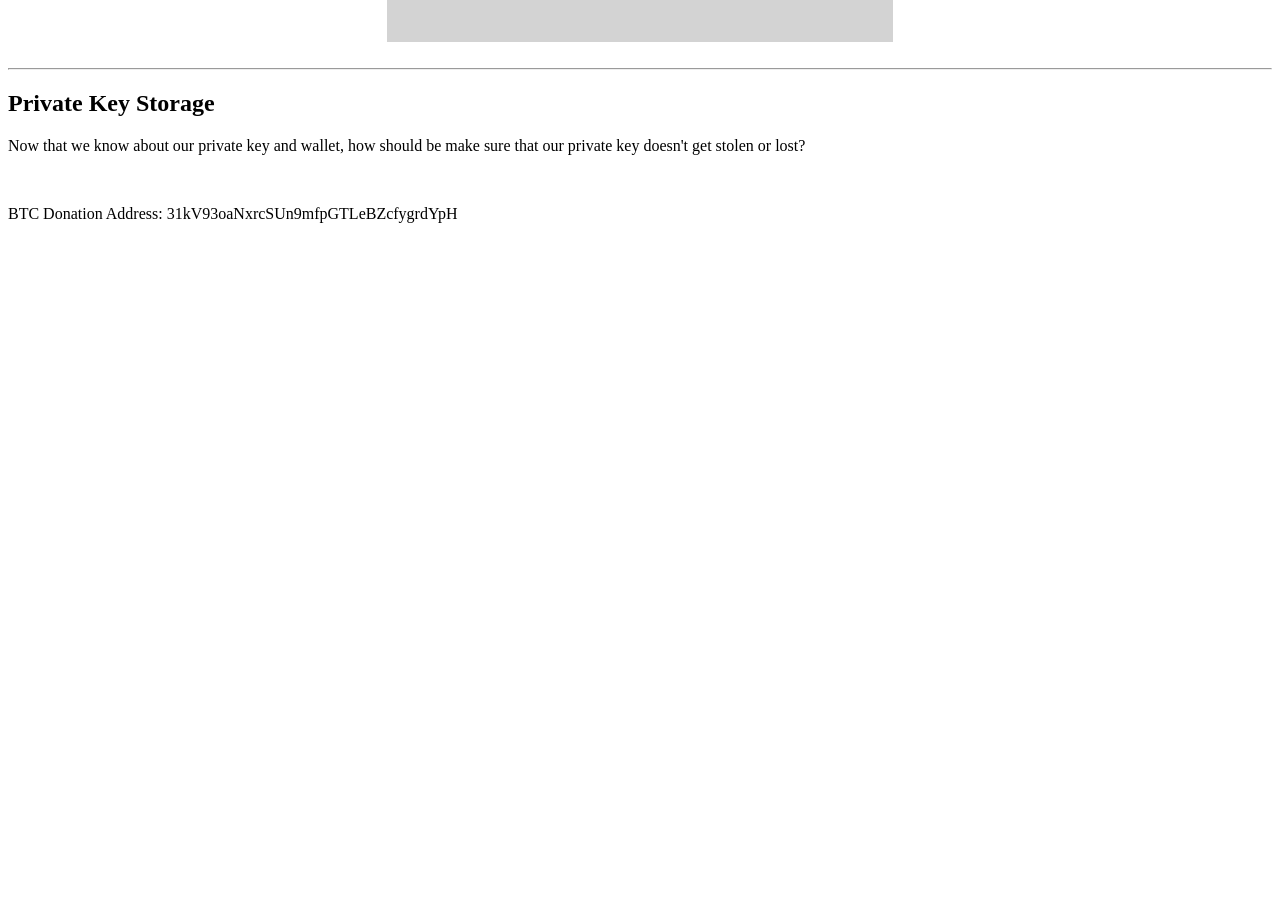
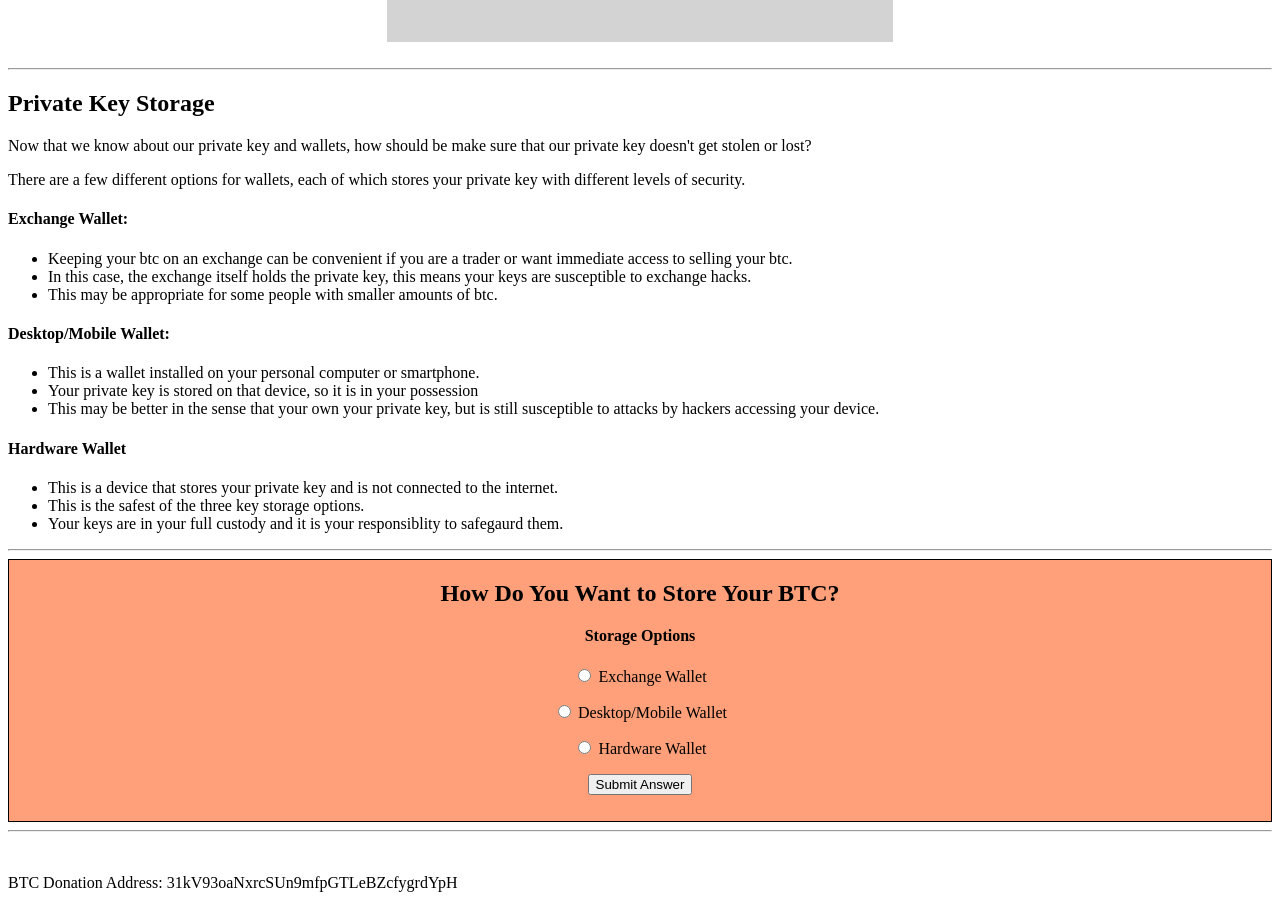
Before and after one commit to DeanCollier/BTC-Custody, a plain HTML site: page index.html in a window 1280 px wide. Shown: the part 1173-2081 px from the top of the page. Before the commit the page ends 1412 px from the top, so only its background shows below. Drawn offline with Linux system fonts and the light colour scheme.

Commit message:
First submission of page.  Added wallet type info and form to select what wallet you would chose

```diff
--- a/index.html
+++ b/index.html
@@ -73,10 +73,66 @@
 
     <div>
     <h2>Private Key Storage</h2>
-    <p>Now that we know about our private key and wallet, how should be make sure that our private key doesn't get stolen or lost?</p>
+    <p>Now that we know about our private key and wallets, how should be make sure that our private key doesn't get stolen or lost?</p>
+    <p>There are a few different options for wallets, each of which stores your private key with different levels of security.</p>
+    <h4>Exchange Wallet: </h4>
+    <p>
+        <ul>
+            <li>Keeping your btc on an exchange can be convenient if you are a trader or want immediate access to selling your btc.</li>
+            <li>In this case, the exchange itself holds the private key, this means your keys are susceptible to exchange hacks.</li>
+            <li>This may be appropriate for some people with smaller amounts of btc.</li>
+        </ul>
+    </p>
+    <h4>Desktop/Mobile Wallet: </h4>
+    <p>
+        <ul>
+            <li>This is a wallet installed on your personal computer or smartphone.</li>
+            <li>Your private key is stored on that device, so it is in your possession</li>
+            <li>This may be better in the sense that your own your private key, but is still susceptible to attacks by hackers accessing your device.</li>
+        </ul>
+    </p>
+    <h4>Hardware Wallet</h4>
+    <p>
+        <ul>
+            <li>This is a device that stores your private key and is not connected to the internet.</li>
+            <li>This is the safest of the three key storage options.</li>
+            <li>Your keys are in your full custody and it is your responsiblity to safegaurd them.</li>
+        </ul>
+    </p>
     </div>
+    <hr>
+
+    <div>
+        <section>
+            <div style="background-color: lightsalmon; border: 1px solid black; text-align: center;">
+                <header>
+                <h2>How Do You Want to Store Your BTC?</h2>
+                </header>
+                <form>
+                    <fieldset style="text-align: center; border: none;">
+                        <legend><b>Storage Options</b></legend>
+                        <p>
+                            <input type="radio" name="storage type" id="Exchange Wallet" value="Exchange Wallet" />
+                            <label for="Exchange Wallet">Exchange Wallet</label>
+                        </p>
+                        <p>
+                            <input type="radio" name="storage type" id="Desktop/Mobile Wallet" value="Desktop/Mobile Wallet" />
+                            <label for="Desktop/Mobile Wallet">Desktop/Mobile Wallet</label>
+                        </p>
+                        <p>
+                            <input type="radio" name="storage type" id="Hardware Wallet" value="Hardware Wallet" />
+                            <label for="Hardware Wallet">Hardware Wallet</label>
+                        </p>
+                        <p>
+                            <button type="submit">Submit Answer</button>
+                        </p>
+                    </fieldset>
+                </form>
+            </div>
+        </section>
+    </div>
+    <hr>
     <br>
-
     <footer>
         <p>BTC Donation Address: 31kV93oaNxrcSUn9mfpGTLeBZcfygrdYpH</p>
     </footer>
```
